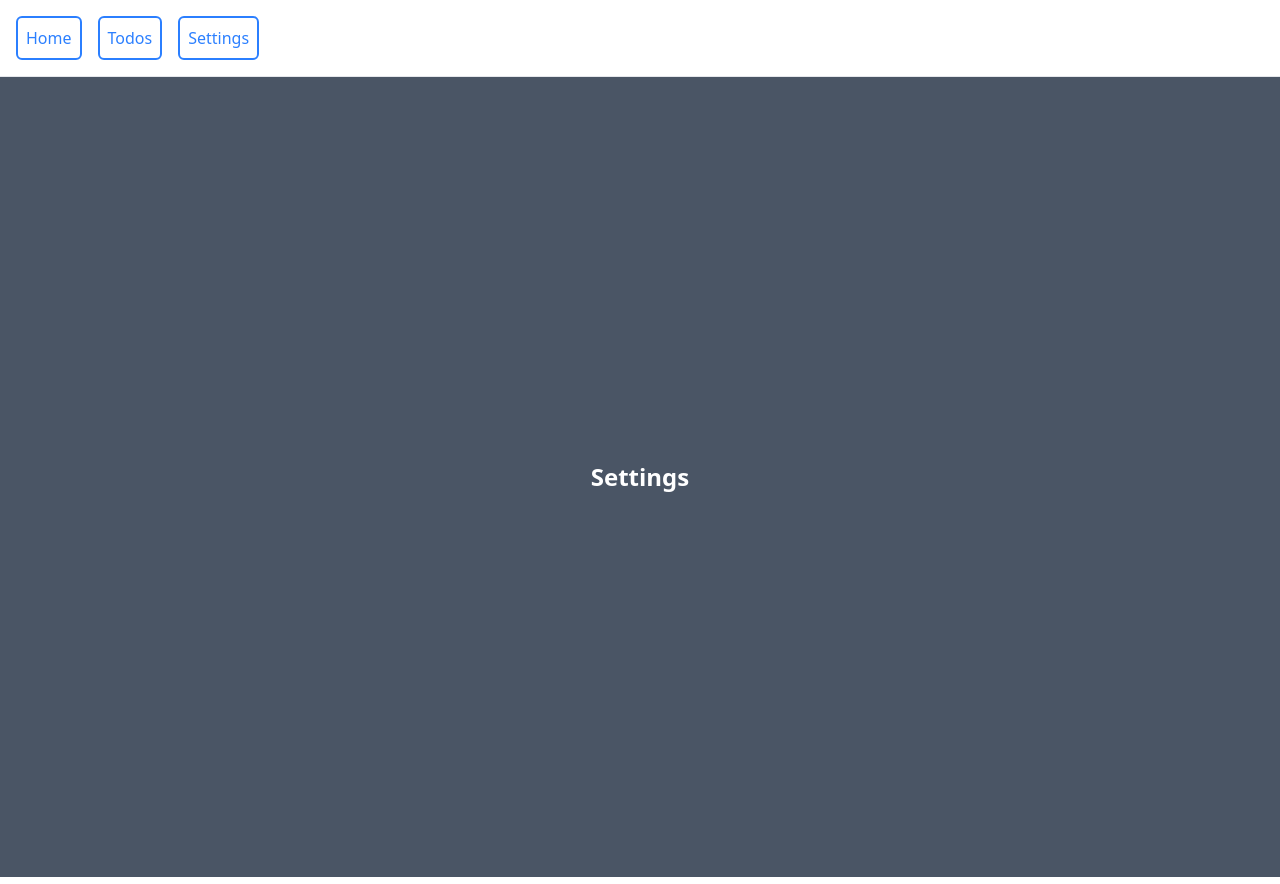
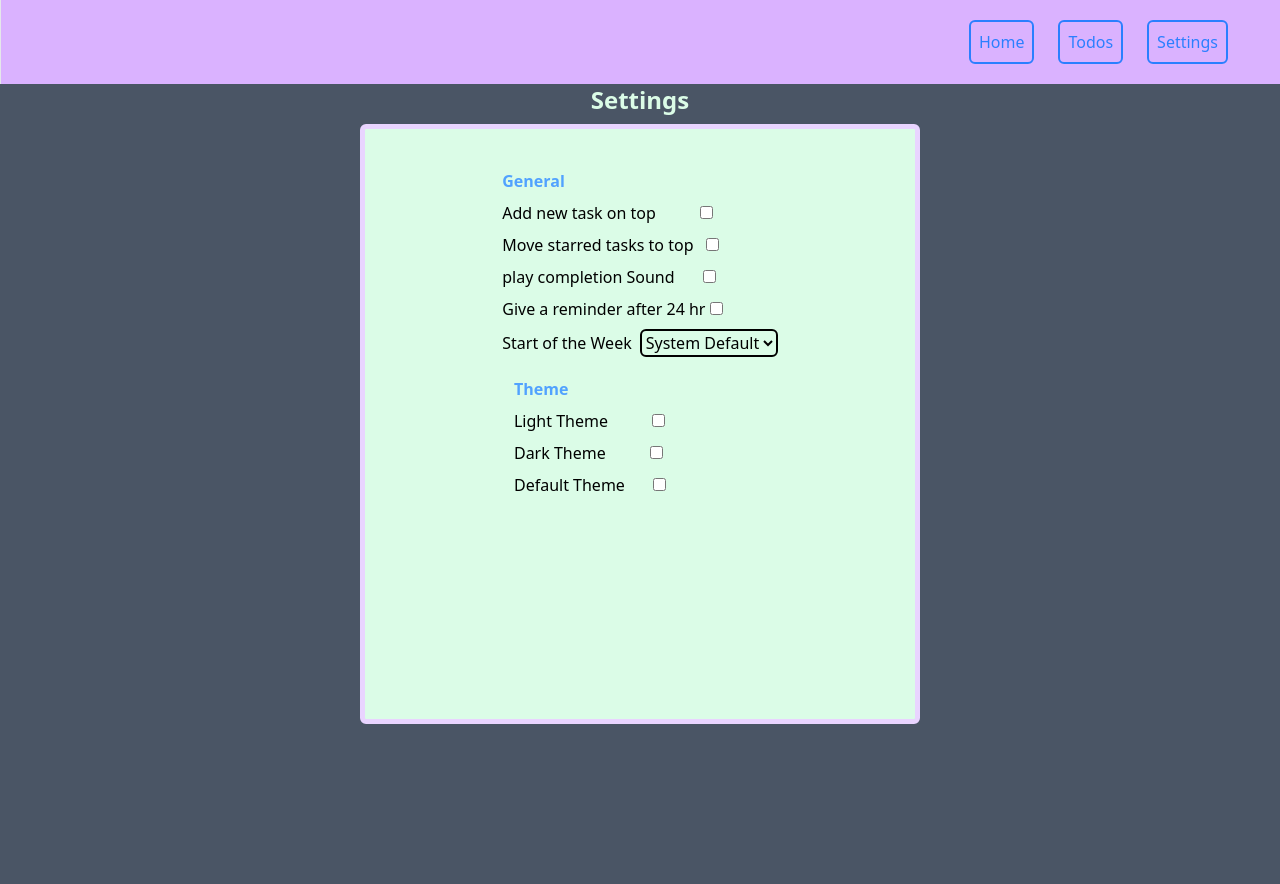
Before and after one commit to Vinod315/Practice, an Angular app: page /settings in a window 1280 px wide. Built offline with nearby package versions, Linux system fonts and the light colour scheme.

Commit message:
21/06/2025 task

```diff
--- a/src/app/app.component.html
+++ b/src/app/app.component.html
@@ -5,10 +5,12 @@
 
 </head>
 <body>
-  <div class="top-bar gap-4 border-b border-gray-200 p-4 flex">
-    <a href="/" class="text-blue-500 border-2 rounded-md p-2" >Home</a>
-    <a href="/todos" class="text-blue-500 border-2 rounded-md p-2">Todos</a>
-    <a href="/settings" class="text-blue-500 border-2 rounded-md p-2">Settings</a>
+
+  <div class="gap-6 border-s border-gray-200 p-5 flex justify-end
+   bg-purple-300 ">
+    <a href="/" class="transform text-blue-500 border-2 border-blue-500 rounded-md p-2  duration-300 hover:translate-y-1 hover:bg-purple-400 hover:text-white " >Home</a>
+    <a href="/todos" class=" transform text-blue-500 border-2 border-blue-500 rounded-md p-2  duration-300 hover:translate-y-1 hover:bg-purple-400 hover:text-white ">Todos</a>
+    <a href="/settings" class="transform text-blue-500 border-2 border-blue-500 rounded-md p-2  duration-300 hover:translate-y-1 hover:bg-purple-400 hover:text-white mr-8 ">Settings</a>
   </div>
   <router-outlet></router-outlet>
 </body>
--- a/src/app/components/home/home.component.html
+++ b/src/app/components/home/home.component.html
@@ -5,10 +5,7 @@
 
 <div class="bg-gray-600 w-screen h-screen">
 
-
-
-
-<div class="bg-pink-300 text-black mt-10 rounded-[5px] p-8 text-center underline">
+<div class="text-white  rounded-[5px] p-8 text-center underline">
     <a href="/todos"> Click Me For Todo's Application</a>
 
 
--- a/src/app/components/settings/settings.component.html
+++ b/src/app/components/settings/settings.component.html
@@ -1,5 +1,75 @@
 <div class="bg-gray-600 w-screen h-screen">
-    <div class="flex flex-col justify-center h-full">
-        <h1 class="text-white text-2xl font-bold text-center">Settings</h1>
-    </div>
+
+
+        <h1 class="text-green-100 text-2xl font-bold text-center ">Settings</h1>
+        <div
+            class=" flex flex-col justify-start ml-90 mr-90 mb-30 mt-2 h-150 border-5 border-purple-200 rounded-md bg-green-100">
+            <div class=" flex justify-center mt-10 ">
+                <ul>
+                    <P class="font-bold text-blue-400">General</P>
+                    <li class="mt-2">
+                        <label for="r1">Add new task on top </label>
+                        <input type="checkbox" id="r1" class=" ml-10">
+                    </li>
+                    <li class="mt-2">
+                        <label for="r1">Move starred tasks to top </label>
+                        <input type="checkbox" id="r1" class=" ml-2">
+                    </li>
+                    <li class="mt-2">
+                        <label for="r1">play completion Sound </label>
+                        <input type="checkbox" id="r1" class=" ml-6">
+                    </li>
+                    <li class="mt-2">
+                        <label for="r1">Give a reminder after 24 hr </label>
+                        <input type="checkbox" id="r1">
+                    </li>
+                     <li class="mt-2">
+                    <label for="sel">Start of the Week</label>
+                    <select value="Monday" id="sel" class=" border-2 ml-2  rounded-md">
+                        <option>System Default</option>
+                        <option>Monday</option>
+                        <option>Tuenday</option>
+                        <option>Wednesday</option>
+                        <option>Thursday</option>
+                        <option>Friday</option>
+                        <option>Saturday</option>
+                        <option>Sunday</option>
+                    </select>
+                    </li>
+
+
+                </ul>
+            </div>
+
+            <div class=" flex justify-center mt-5 mr-25 ">
+
+                <ul >
+                    <P class="font-bold text-blue-400">Theme</P>
+                    <li class="mt-2">
+                        <label for="r1">Light Theme </label>
+                        <input type="checkbox" id="r1" class=" ml-10">
+                    </li>
+                    <li class="mt-2">
+                        <label for="r1">Dark Theme </label>
+                        <input type="checkbox" id="r1" class=" ml-10">
+                    </li>
+                    <li class="mt-2">
+                        <label for="r1">Default Theme </label>
+                        <input type="checkbox" id="r1" class=" ml-6">
+                    </li>
+
+                </ul>
+            </div>
+
+            <div class=" flex justify-center mt-5 ">
+
+            </div>
+
+
+
+
+
+        </div>
+
+
 </div>
--- a/src/app/components/todos/todos.component.html
+++ b/src/app/components/todos/todos.component.html
@@ -1,25 +1,26 @@
 <div class="bg-gray-600 w-screen h-screen ">
-    <div id="Main" class=" flex flex-row justify-center items-center mt-20">
-        <button class="bg-green-300 text-black mt-10 rounded-[15px] p-4 hover:bg-blue-400" (click)="addClicked()">Add
+
+    <div id="Main" class=" flex flex-row justify-center items-center mr-5  ">
+        <button class="bg-green-300 text-black mt-15 mr-3 rounded-[15px] p-4 hover:bg-blue-400" (click)="addClicked()">Add
             Task</button>
-        <button class="bg-pink-300 text-black mt-10 rounded-[15px] p-4 hover:bg-blue-400"
+        <button class="bg-pink-300 text-black  mt-15 mr-3 rounded-[15px] p-4 hover:bg-blue-400"
             (click)="updateClicked()">Update Task</button>
-        <button class="bg-yellow-300 text-black mt-10 rounded-[15px] p-4 hover:bg-blue-400" (click)="deleteClicked()">
+        <button class="bg-yellow-300 text-black mt-15 mr-3 rounded-[15px] p-4 hover:bg-blue-400" (click)="deleteClicked()">
             Delete Task</button>
 
     </div>
-    <div class="flex flex-col justify-center items-center mt-5">
+    <div class="flex flex-col justify-center items-center mt-5 ">
 
         <textarea (input)="submitClicked($event)" rows="2" cols="54" placeholder="Please Type your Task here"
-            class="rounded-tr-xl rounded-bl-xl  bg-green-100"></textarea>
+            class="rounded-tr-xl rounded-bl-xl  bg-green-100 border-s border-yellow-800"></textarea>
 
 
 
         <button (click)="sub()" class="bg-green-400 text-white py-2 px-10 rounded-[5px] mt-5">Submit</button>
 
         <!-- <p class="text-center text-white">{{displayText}}</p> -->
-    </div>
 
+   </div>
 
 
 </div>
```
